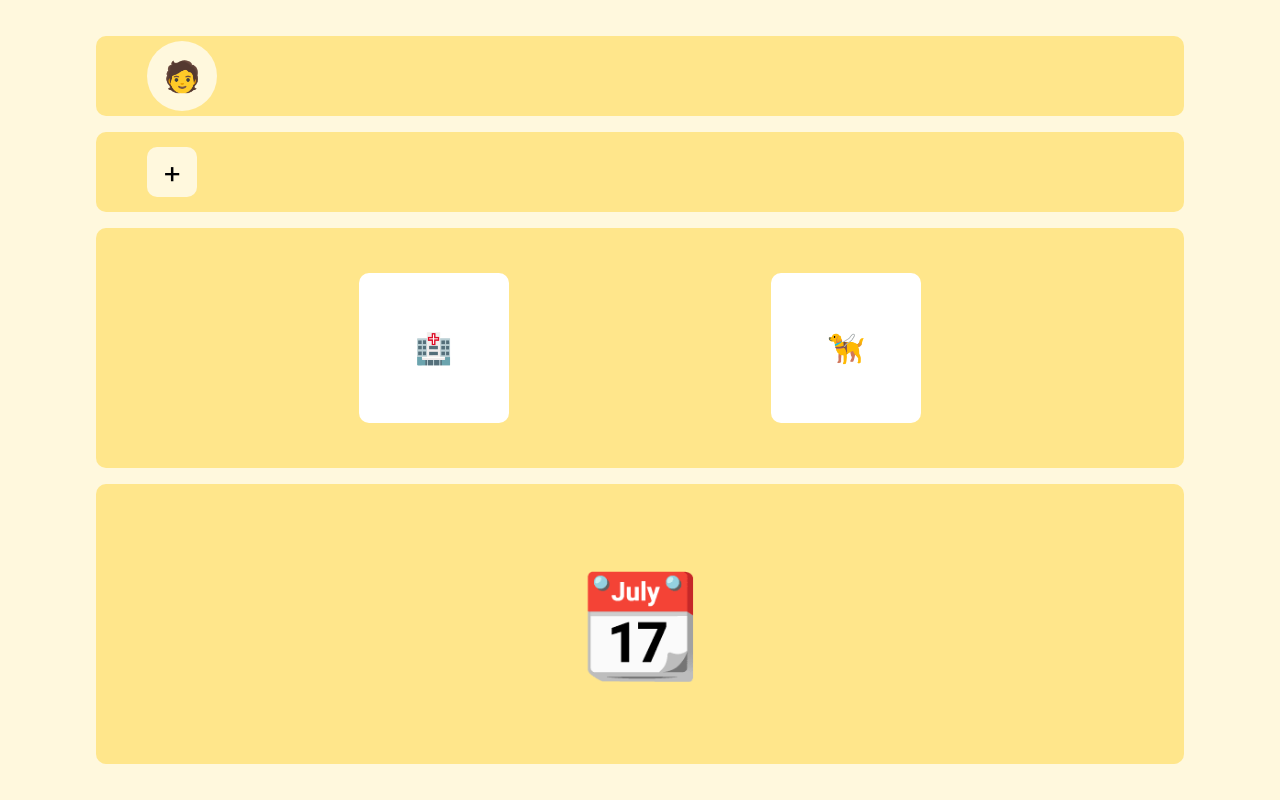
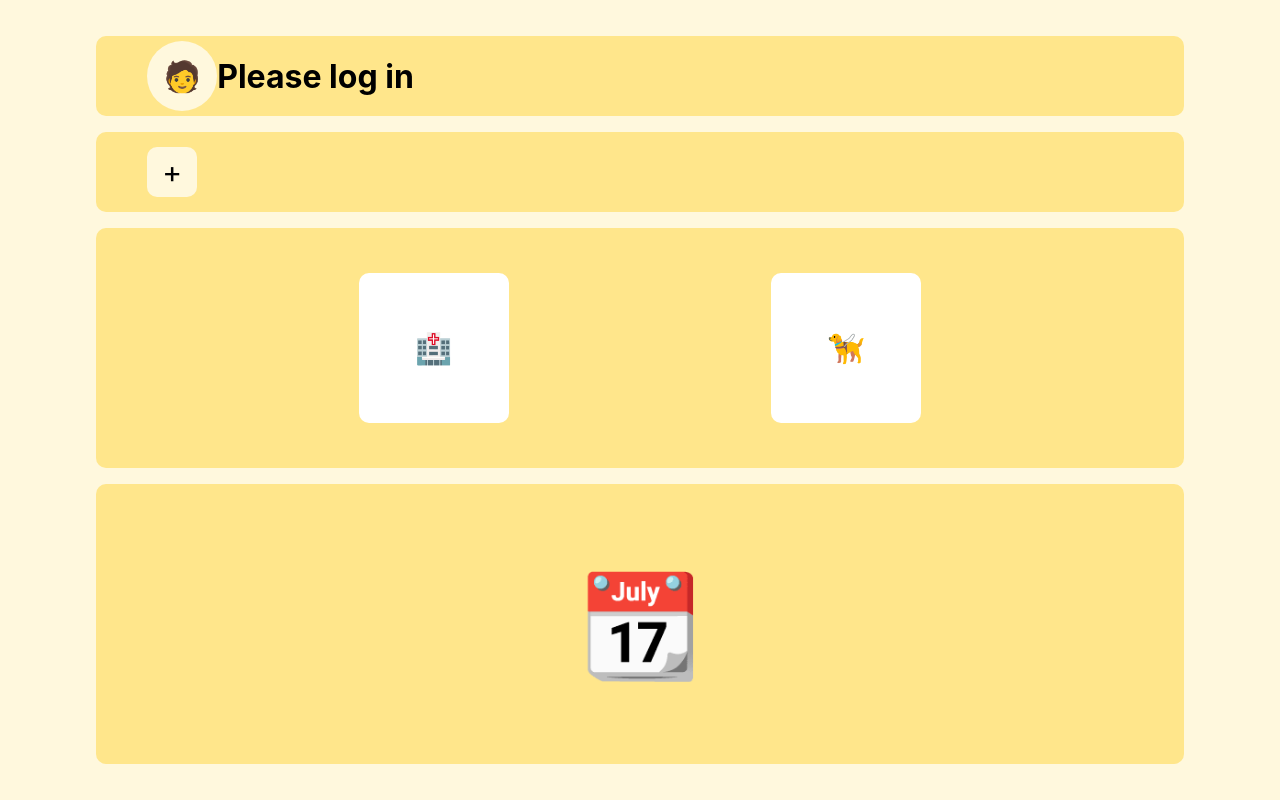
Before and after one commit to Yusmin97/petCheckApp, a React (Create React App) app: page /main in a window 1280 px wide. Built offline with nearby package versions, Linux system fonts and the light colour scheme.

Commit message:
✨ Feat: 로그인 상태 유지(전역 처리)

```diff
--- a/src/authContext/authProvider.tsx
+++ b/src/authContext/authProvider.tsx
@@ -1,6 +1,6 @@
 // AuthContext.tsx
 
-import React, { createContext, useState, useContext, ReactNode } from 'react';
+import React, { createContext, useState, useContext, useEffect, ReactNode } from 'react';
 
 // 인증 상태 인터페이스 정의
 interface AuthState {
@@ -24,8 +24,16 @@ const AuthContext = createContext<AuthContextType | undefined>(undefined);
 
 // Context Provider
 export const AuthProvider: React.FC<{ children: ReactNode }> = ({ children }) => {
-  // 인증 상태 및 상태 설정 함수를 useState 훅을 통해 정의
-  const [authState, setAuthState] = useState<AuthState>(initialAuthState);
+  // 로컬 스토리지에서 인증 정보를 가져와 초기 상태 설정
+  const [authState, setAuthState] = useState<AuthState>(() => {
+    const storedAuthState = localStorage.getItem('authState');
+    return storedAuthState ? JSON.parse(storedAuthState) : initialAuthState;
+  });
+
+  // 인증 정보가 변경될 때마다 로컬 스토리지에 저장
+  useEffect(() => {
+    localStorage.setItem('authState', JSON.stringify(authState));
+  }, [authState]);
 
   return (
     // 인증 컨텍스트 제공자를 사용하여 자식 컴포넌트에 컨텍스트 제공
--- a/src/page/main/Main.tsx
+++ b/src/page/main/Main.tsx
@@ -1,4 +1,4 @@
-import React, { useState } from 'react';
+import React, { useState, useEffect } from 'react';
 import { useAuth } from '../../authContext/authProvider';
 import { useNavigate } from 'react-router';
 import './Main.css';
@@ -6,31 +6,49 @@ import './Main.css';
 function Main() {
   const navigate = useNavigate();
 
-  // const [userName, setUserName] = useState('');
   const [selectedIcon, setSelectedIcon] = useState('🧑');
   const [showButton, setShowButton] = useState(false);
-  const { authState } = useAuth();
+  const { authState, setAuthState } = useAuth();
+
+  useEffect(() => {
+    // 로컬 스토리지에서 저장된 아이콘 불러오기
+    const savedIcon = localStorage.getItem('selectedIcon');
+    if (savedIcon) {
+      setSelectedIcon(savedIcon);
+    }
+  }, []); // 컴포넌트가 처음 렌더링될 때만 실행
+
+  // 로그아웃 핸들러
+  const handleLogout = () => {
+    // 인증 상태를 변경하여 로그아웃 처리
+    setAuthState({ isLoggedIn: false, userId: null });
+    // 로그인 페이지로 리디렉션
+    navigate('/login');
+  };
 
   // 사용자 프로필 아이콘 클릭 핸들러
   const handleProfileClick = () => {
     setShowButton(true); // 버튼을 보여줍니다.
   };
 
-    // 아이콘 선택 핸들러
+  // 아이콘 선택 핸들러
   const handleIconSelect = (icon: string) => {
     setSelectedIcon(icon); // 선택된 아이콘을 설정합니다.
-    setShowButton(false); // 버튼을 숨깁니다.
+    // 로컬 스토리지에 아이콘 저장
+    localStorage.setItem('selectedIcon', icon);
+    // 버튼을 숨깁니다.
+    setShowButton(false);
   };
 
   console.log('전역 상태:', authState);
 
   const handleCalendarClick = () => {
     navigate('/calendar');
-  }
+  };
 
   const handlePetInfoClick = () => {
     navigate('/petinfo');
-  }
+  };
 
   return (
     <div className="container">
@@ -49,15 +67,35 @@ function Main() {
         {showButton && (
           <div className="iconButtons">
             {/* 아이콘 선택 버튼 */}
-            <button onClick={() => handleIconSelect('👩')} role="img" aria-label="Female">👩</button>
-            <button onClick={() => handleIconSelect('🧑')} role="img" aria-label="Male">🧑</button>
+            <button onClick={() => handleIconSelect('👩')} role="img" aria-label="Female">
+              👩
+            </button>
+            <button onClick={() => handleIconSelect('🧑')} role="img" aria-label="Male">
+              🧑
+            </button>
             {/* 원하는 다른 아이콘들 추가 가능 */}
+          </div>
+        )}
+        {/* 사용자가 로그인되어 있을 때 보여지는 컴포넌트 */}
+        {authState.isLoggedIn ? (
+          <div>
+            <h1>{authState.userId}님 어서오세요!</h1>
+            <button onClick={handleLogout}>Logout</button>
+            {/* 이하 사용자가 로그인된 상태에서 보여지는 내용 */}
+          </div>
+        ) : (
+          // 사용자가 로그인되어 있지 않을 때 보여지는 컴포넌트
+          <div>
+            <h1>Please log in</h1>
+            {/* 로그인 페이지로 이동하는 링크 또는 버튼 등을 추가 */}
           </div>
         )}
       </div>
       <div className="petRender">
         <div className="plusPetBtn">
-          <button className="plusBtn" onClick={handlePetInfoClick}>+</button>
+          <button className="plusBtn" onClick={handlePetInfoClick}>
+            +
+          </button>
         </div>
       </div>
       <div className="hospital_walk">
@@ -69,7 +107,9 @@ function Main() {
         </div>
       </div>
       <div className="mainCalendar">
-        <button className='calendarBtn' onClick={handleCalendarClick}>📆</button>
+        <button className="calendarBtn" onClick={handleCalendarClick}>
+          📆
+        </button>
       </div>
     </div>
   );
```
